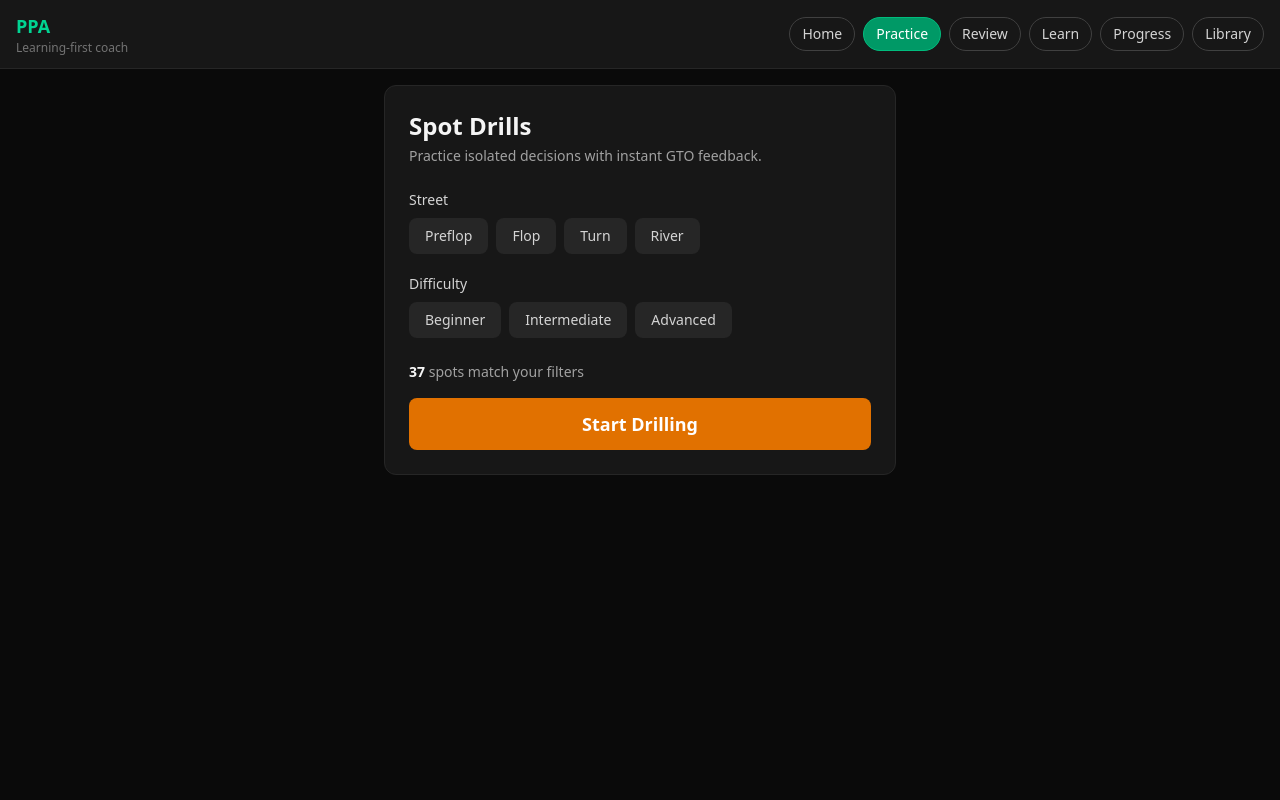
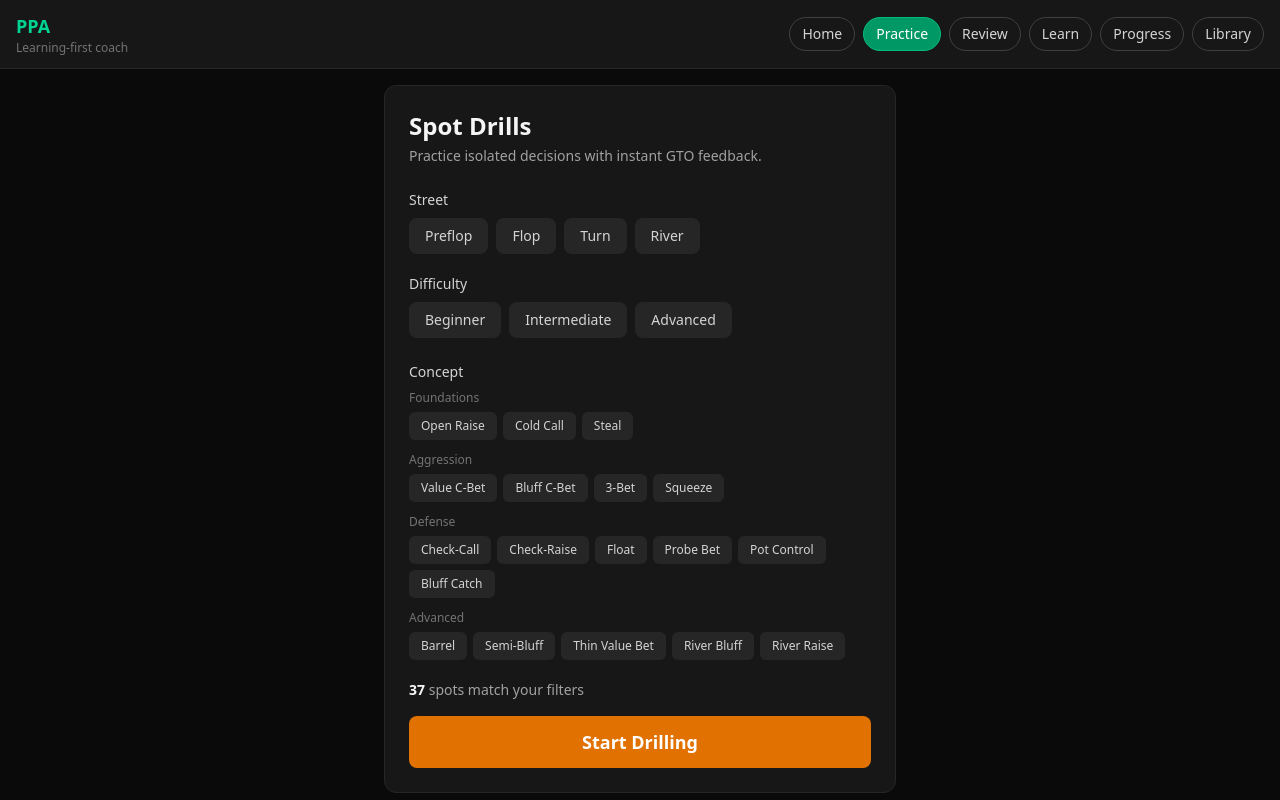
Before and after one commit to llynv/PPA, a React (Vite) app: page /practice/drills in a window 1280 px wide. Built offline with nearby package versions, Linux system fonts and the light colour scheme.

Commit message:
feat(m5): add concept picker grouped by tier to DrillSetup

```diff
--- a/src/components/drill/DrillSetup.tsx
+++ b/src/components/drill/DrillSetup.tsx
@@ -1,20 +1,22 @@
-import { useState, useMemo, useEffect } from 'react';
+import { useState, useMemo, useEffect } from "react";
 import { useSearchParams } from "react-router-dom";
-import type { SpotCategory, DrillFilters, DrillConcept } from '../../types/drill';
-import { DRILL_SPOTS } from '../../data/drillSpots';
-import { useDrillStore } from '../../store/drillStore';
+import type { SpotCategory, DrillFilters, DrillConcept } from "../../types/drill";
+import { DRILL_SPOTS } from "../../data/drillSpots";
+import { useDrillStore } from "../../store/drillStore";
+import { CURRICULUM } from "../../data/curriculum";
+import { CONCEPT_LABELS } from "../../lib/concept-labels";
 
 const CATEGORIES: { label: string; value: SpotCategory }[] = [
-  { label: 'Preflop', value: 'preflop' },
-  { label: 'Flop', value: 'flop' },
-  { label: 'Turn', value: 'turn' },
-  { label: 'River', value: 'river' },
+  { label: "Preflop", value: "preflop" },
+  { label: "Flop", value: "flop" },
+  { label: "Turn", value: "turn" },
+  { label: "River", value: "river" },
 ];
 
 const DIFFICULTIES: { label: string; value: 1 | 2 | 3 }[] = [
-  { label: 'Beginner', value: 1 },
-  { label: 'Intermediate', value: 2 },
-  { label: 'Advanced', value: 3 },
+  { label: "Beginner", value: 1 },
+  { label: "Intermediate", value: 2 },
+  { label: "Advanced", value: 3 },
 ];
 
 function toggleInArray<T>(arr: T[], item: T): T[] {
@@ -85,8 +87,8 @@ export function DrillSetup() {
                   onClick={() => setSelectedCategories(toggleInArray(selectedCategories, value))}
                   className={`px-4 py-2 rounded-lg text-sm font-medium transition-colors ${
                     active
-                      ? 'bg-amber-600 text-white'
-                      : 'bg-neutral-800 text-neutral-300 hover:bg-neutral-700'
+                      ? "bg-amber-600 text-white"
+                      : "bg-neutral-800 text-neutral-300 hover:bg-neutral-700"
                   }`}
                 >
                   {label}
@@ -110,8 +112,8 @@ export function DrillSetup() {
                   onClick={() => setSelectedDifficulties(toggleInArray(selectedDifficulties, value))}
                   className={`px-4 py-2 rounded-lg text-sm font-medium transition-colors ${
                     active
-                      ? 'bg-amber-600 text-white'
-                      : 'bg-neutral-800 text-neutral-300 hover:bg-neutral-700'
+                      ? "bg-amber-600 text-white"
+                      : "bg-neutral-800 text-neutral-300 hover:bg-neutral-700"
                   }`}
                 >
                   {label}
@@ -121,10 +123,48 @@ export function DrillSetup() {
           </div>
         </div>
 
+        {/* Concept Filter */}
+        <div className="mb-5">
+          <div className="flex items-center justify-between mb-2">
+            <label className="text-neutral-300 font-medium text-sm">Concept</label>
+            {selectedConcepts.length > 0 && (
+              <button
+                onClick={() => setSelectedConcepts([])}
+                className="text-xs text-neutral-500 hover:text-neutral-300"
+              >
+                Clear all
+              </button>
+            )}
+          </div>
+          {CURRICULUM.map((tier) => (
+            <div key={tier.id} className="mb-3">
+              <p className="text-xs text-neutral-500 mb-1.5">{tier.name}</p>
+              <div className="flex flex-wrap gap-1.5">
+                {tier.concepts.map((concept) => {
+                  const active = selectedConcepts.includes(concept);
+                  return (
+                    <button
+                      key={concept}
+                      onClick={() => setSelectedConcepts(toggleInArray(selectedConcepts, concept))}
+                      className={`px-3 py-1.5 rounded-md text-xs font-medium transition-colors ${
+                        active
+                          ? "bg-amber-600 text-white"
+                          : "bg-neutral-800 text-neutral-300 hover:bg-neutral-700"
+                      }`}
+                    >
+                      {CONCEPT_LABELS[concept] ?? concept}
+                    </button>
+                  );
+                })}
+              </div>
+            </div>
+          ))}
+        </div>
+
         {/* Spot Count */}
         <p className="text-neutral-400 text-sm mb-4">
-          <span className="text-neutral-100 font-semibold">{matchingCount}</span>{' '}
-          {matchingCount === 1 ? 'spot matches' : 'spots match'} your filters
+          <span className="text-neutral-100 font-semibold">{matchingCount}</span>{" "}
+          {matchingCount === 1 ? "spot matches" : "spots match"} your filters
         </p>
 
         {/* Start Button */}
```
